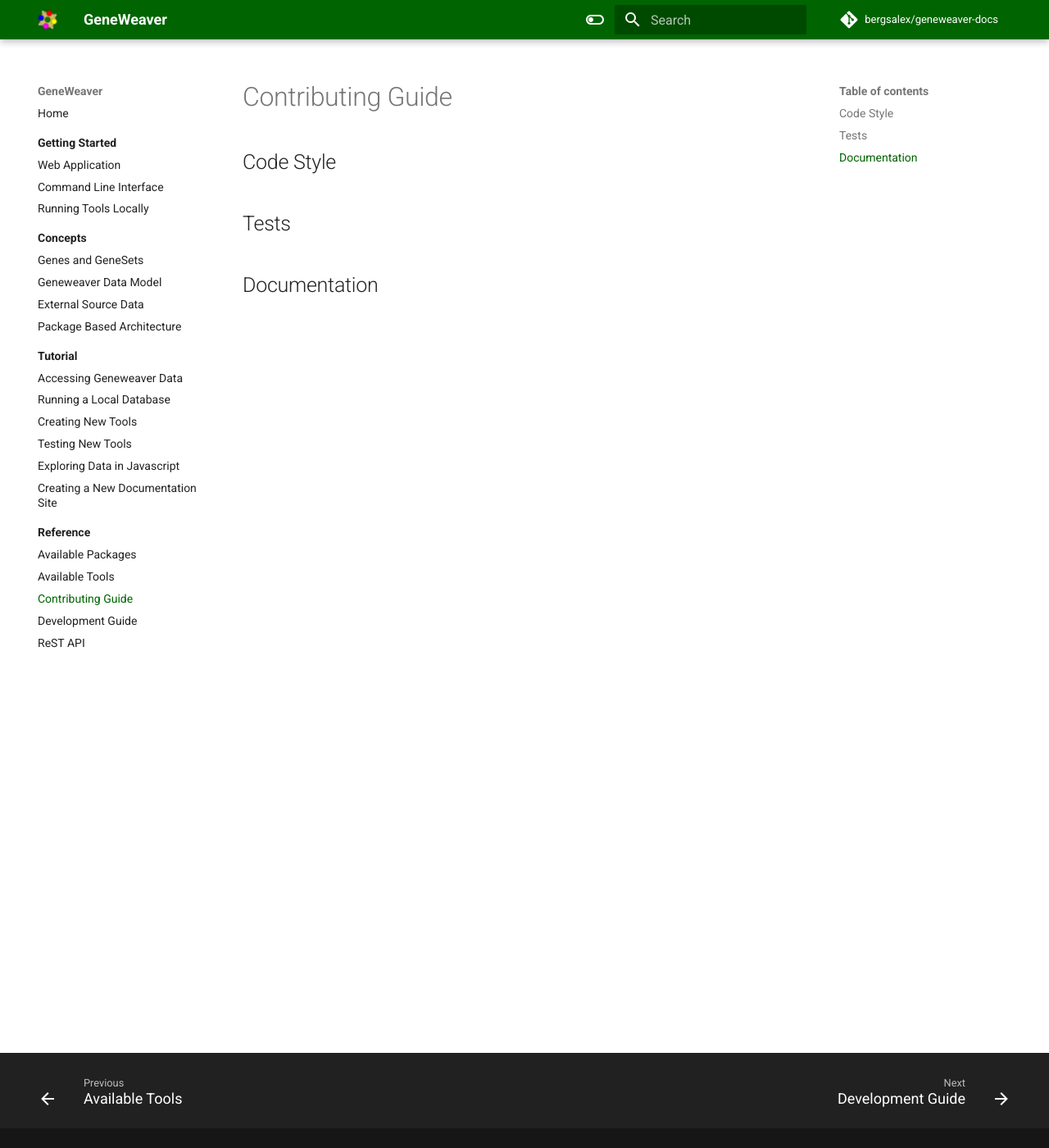
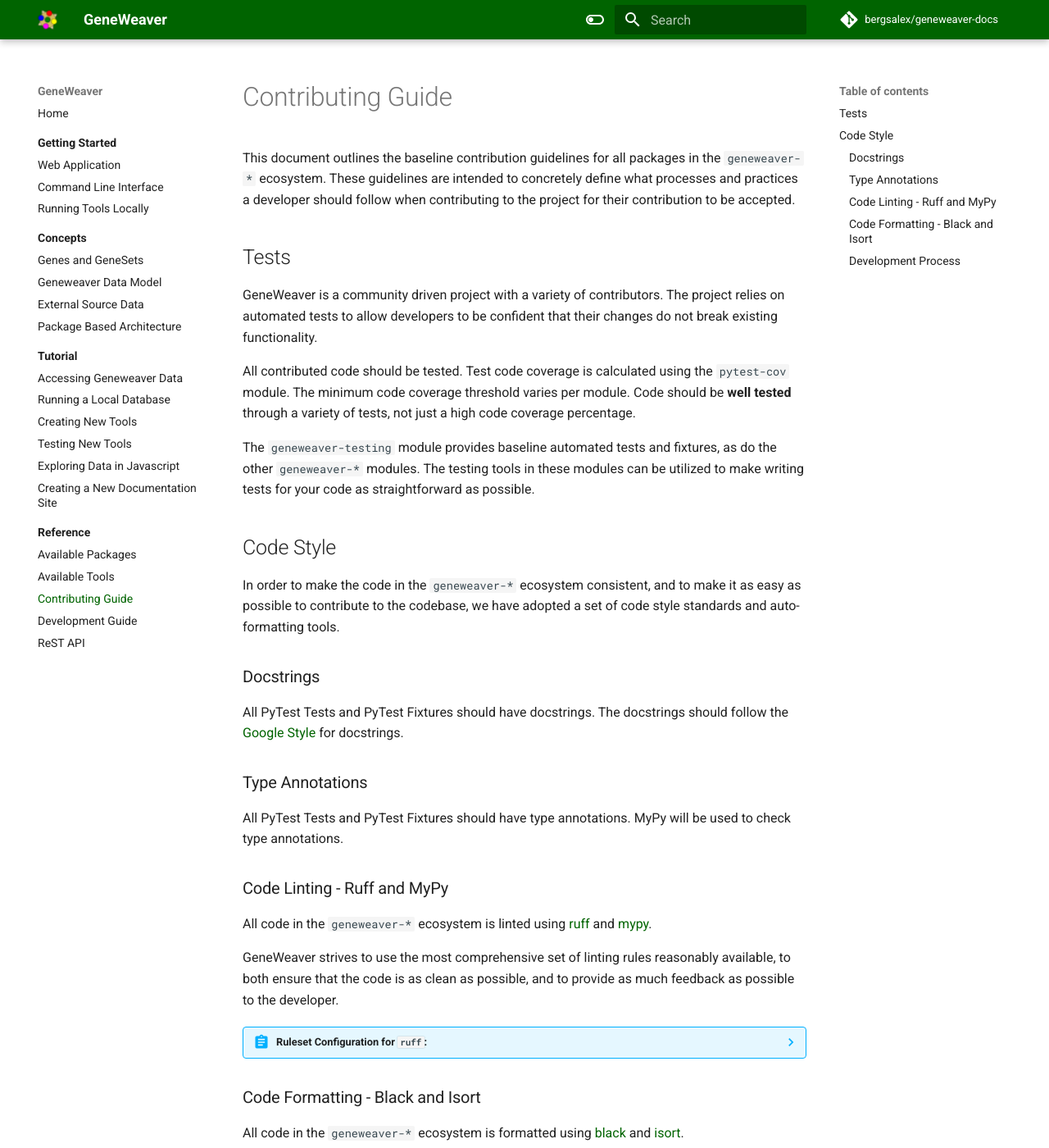
Before and after one commit to TheJacksonLaboratory/geneweaver-docs, an MkDocs documentation site: the page built from docs/reference/contributing-guide.md, in a window 1280 px wide and 1400 px high. Shown: the whole window at 82% size. Built offline with MkDocs 1.6.1 and Material for MkDocs 9.7.7, drawn with Linux system fonts in a browser that asks for light colours; comment, search, counter and statistics services are not loaded; some of the changed text lies outside the part shown.

Commit message:
Adding content to contributing and development documents

````diff
--- a/docs/reference/contributing-guide.md
+++ b/docs/reference/contributing-guide.md
@@ -1,6 +1,89 @@
+This document outlines the baseline contribution guidelines for all packages in the
+`geneweaver-*` ecosystem. These guidelines are intended to concretely define what
+processes and practices a developer should follow when contributing to the project for
+their contribution to be accepted.
+
+## Tests
+GeneWeaver is a community driven project with a variety of contributors. The project
+relies on automated tests to allow developers to be confident that their changes do not
+break existing functionality.
+
+All contributed code should be tested. Test code coverage is calculated using the
+`pytest-cov` module. The minimum code coverage threshold varies per module. Code
+should be **well tested** through a variety of tests, not just a high code coverage
+percentage.
+
+The `geneweaver-testing` module provides baseline automated tests and fixtures, as do
+the other `geneweaver-*` modules. The testing tools in these modules can be utilized
+to make writing tests for your code as straightforward as possible.
 
 ## Code Style
+In order to make the code in the `geneweaver-*` ecosystem consistent, and to make it
+as easy as possible to contribute to the codebase, we have adopted a set of code style
+standards and auto-formatting tools.
 
-## Tests
+### Docstrings
+All PyTest Tests and PyTest Fixtures should have docstrings. The docstrings should
+follow the [Google Style](https://google.github.io/styleguide/pyguide.html#38-comments-and-docstrings)
+for docstrings.
 
-## Documentation
+### Type Annotations
+All PyTest Tests and PyTest Fixtures should have type annotations. MyPy will be used
+to check type annotations.
+
+### Code Linting - Ruff and MyPy
+All code in the `geneweaver-*` ecosystem is linted using
+[ruff](https://github.com/charliermarsh/ruff) and [mypy](https://mypy-lang.org/).
+
+GeneWeaver strives to use the most comprehensive set of linting rules reasonably
+available, to both ensure that the code is as clean as possible, and to provide
+as much feedback as possible to the developer.
+
+??? abstract "Ruleset Configuration for `ruff`:"
+    ```toml
+    [tool.ruff]
+    select = [
+    # Pyflakes Ruleset
+        "E",
+    # Pycodestyle Ruleset (E - Error, W - Warning)
+        "F", "W",
+    # McCabe Complexity
+        "C90",
+    # pep8-naming
+        "N",
+    # flake8-builtins
+        "A",
+    # flake8-bugbear
+        "B",
+    # flake8-annotations
+        "ANN",
+    # flake8-pytest-stlye
+        "PT",
+    # pydocstyle
+        "D",
+    # Isort
+        "I",
+    # eradicate
+        "ERA",
+    # pandas-vet
+        "PD",
+    # NumPy-specific rules
+        "NPY",
+    ]
+    ```
+
+    You can find comprehensive documentation on theses rulesets in the
+    [ruff documentation](https://beta.ruff.rs/docs/rules/)
+
+### Code Formatting - Black and Isort
+All code in the `geneweaver-*` ecosystem is formatted using
+[black](https://github.com/psf/black) and [isort](https://pycqa.github.io/isort/).
+
+### Development Process
+Before submitting a pull request, please run the following commands to check your code:
+```bash
+ruff check src/geneweaver tests
+isort src/geneweaver tests
+black src/geneweaver tests
+pytest tests
+```
````
Also changed, not shown: docs/reference/development-guide.md (+22 -2 lines).
